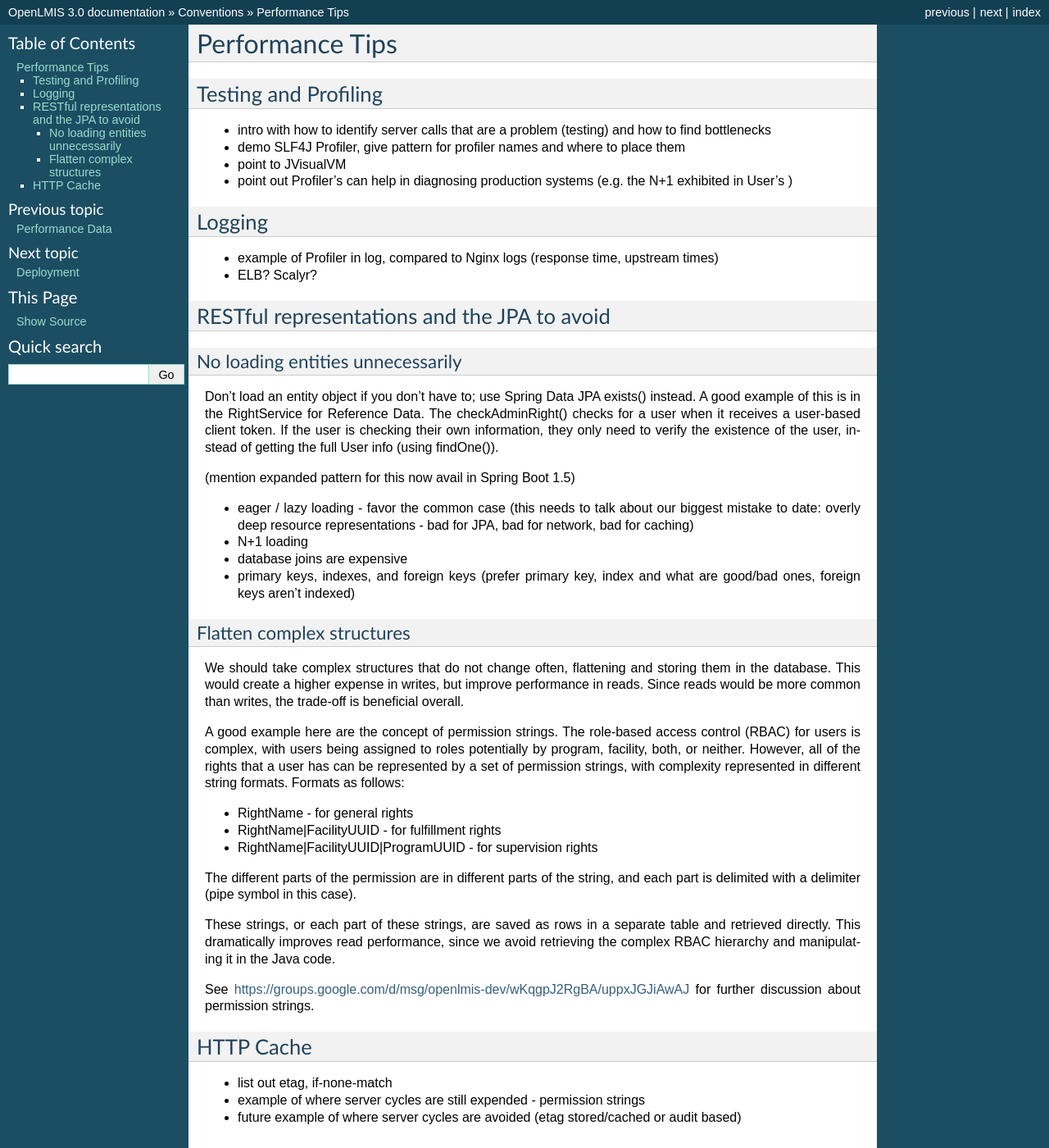
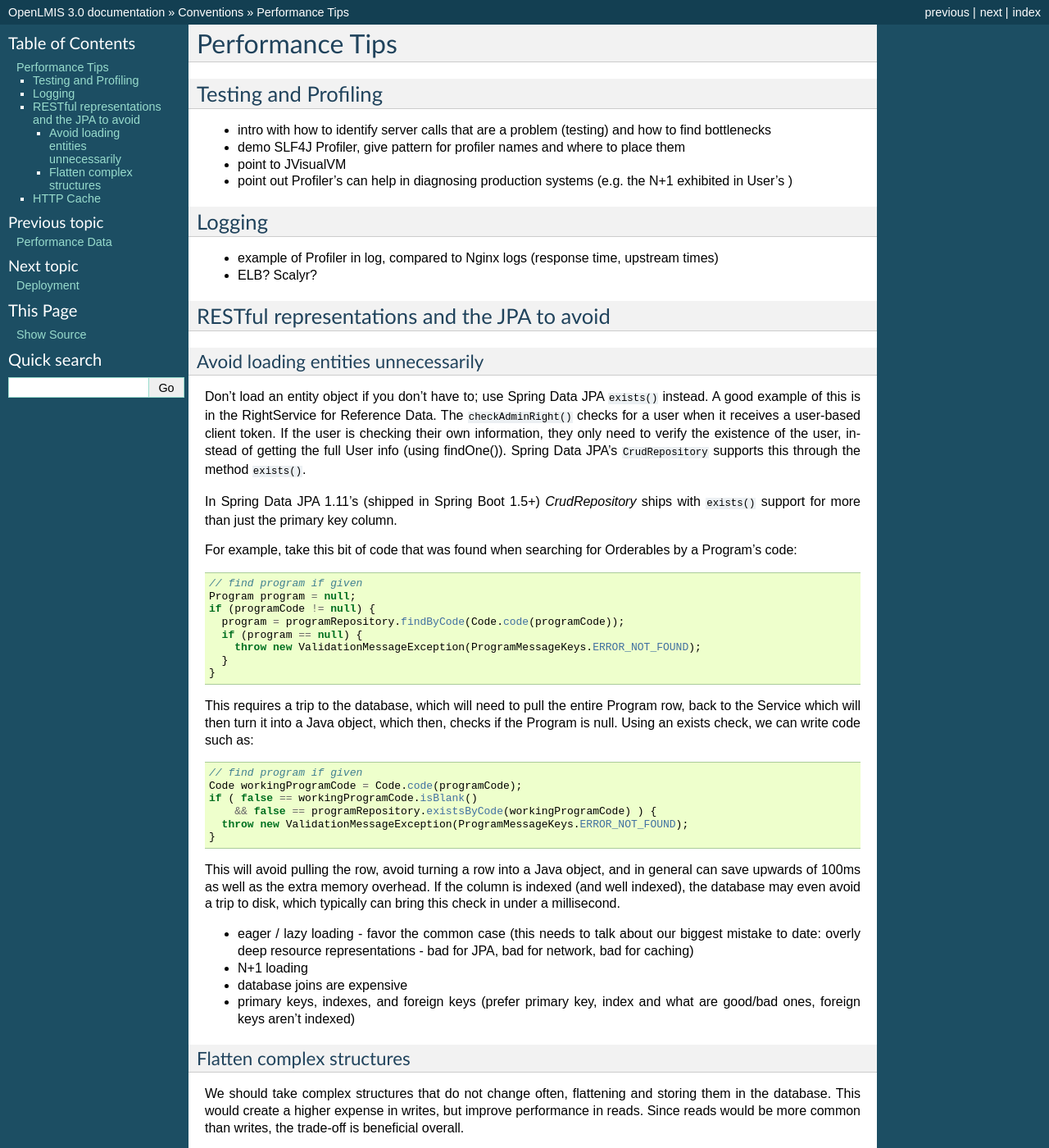
Before and after one commit to OpenLMIS/openlmis-ref-distro, a Sphinx documentation site: the page built from docs/source/conventions/performanceTips.rst, in a window 1280 px wide and 1400 px high. Shown: the whole window at 82% size. Built offline with Sphinx 7.4.7, drawn with Linux system fonts in a browser that asks for light colours; pages that are not in the unit, such as notebooks, are missing from menus.

Commit message:
OLMIS-2813, expand example of exists()

```diff
--- a/docs/source/conventions/performanceTips.rst
+++ b/docs/source/conventions/performanceTips.rst
@@ -20,15 +20,52 @@ Logging
 RESTful representations and the JPA to avoid
 =============================================
 
-No loading entities unnecessarily
+Avoid loading entities unnecessarily
 ---------------------------------
-Don't load an entity object if you don't have to; use Spring Data JPA exists()
-instead. A good example of this is in the RightService for Reference Data. The
-checkAdminRight() checks for a user when it receives a user-based client token.
-If the user is checking their own information, they only need to verify the
-existence of the user, instead of getting the full User info (using findOne()).
 
-(mention expanded pattern for this now avail in Spring Boot 1.5)
+Don't load an entity object if you don't have to; use Spring Data JPA
+:code:`exists()` instead. A good example of this is in the RightService for
+Reference Data. The :code:`checkAdminRight()` checks for a user when it receives
+a user-based client token. If the user is checking their own information, they
+only need to verify the existence of the user, instead of getting the full User
+info (using findOne()). Spring Data JPA's :code:`CrudRepository` supports this
+through the method :code:`exists()`.
+
+In Spring Data JPA 1.11's (shipped in Spring Boot 1.5+) `CrudRepository`
+ships with :code:`exists()` support for more than just the primary key column.
+
+For example, take this bit of code that was found when searching for Orderables
+by a Program's code:
+
+.. code-block:: Java
+
+    // find program if given
+    Program program = null;
+    if (programCode != null) {
+      program = programRepository.findByCode(Code.code(programCode));
+      if (program == null) {
+        throw new ValidationMessageException(ProgramMessageKeys.ERROR_NOT_FOUND);
+      }
+    }
+
+This requires a trip to the database, which will need to pull the entire Program
+row, back to the Service which will then turn it into a Java object, which then,
+checks if the Program is null.  Using an exists check, we can write code such
+as:
+
+.. code-block:: Java
+
+  // find program if given
+  Code workingProgramCode = Code.code(programCode);
+  if ( false == workingProgramCode.isBlank()
+      && false == programRepository.existsByCode(workingProgramCode) ) {
+    throw new ValidationMessageException(ProgramMessageKeys.ERROR_NOT_FOUND);
+  }
+
+This will avoid pulling the row, avoid turning a row into a Java object, and in
+general can save upwards of 100ms as well as the extra memory overhead.  If the
+column is indexed (and well indexed), the database may even avoid a trip to
+disk, which typically can bring this check in under a millisecond.
 
 - eager / lazy loading - favor the common case
   (this needs to talk about our biggest mistake to date: overly deep resource
```
